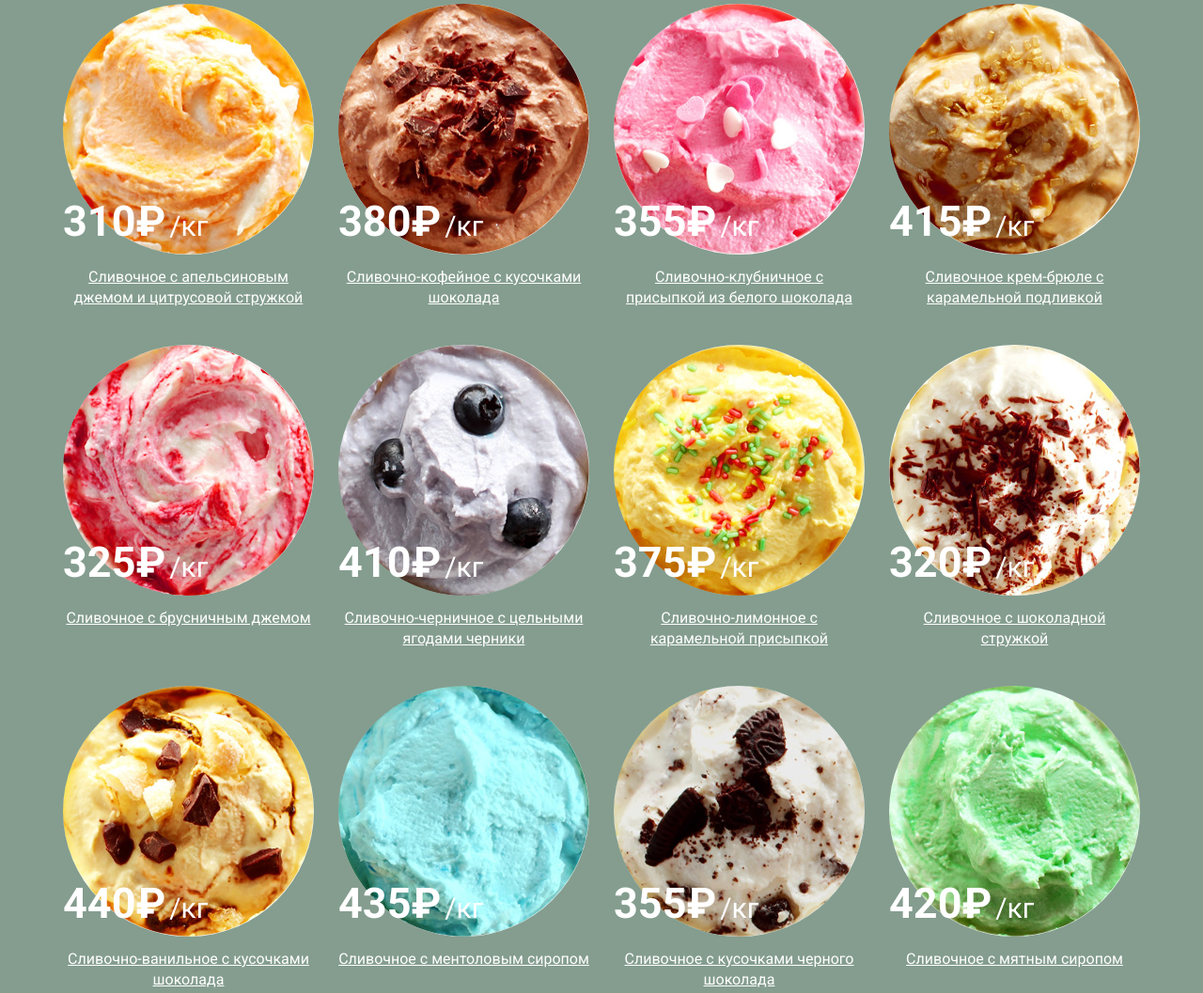
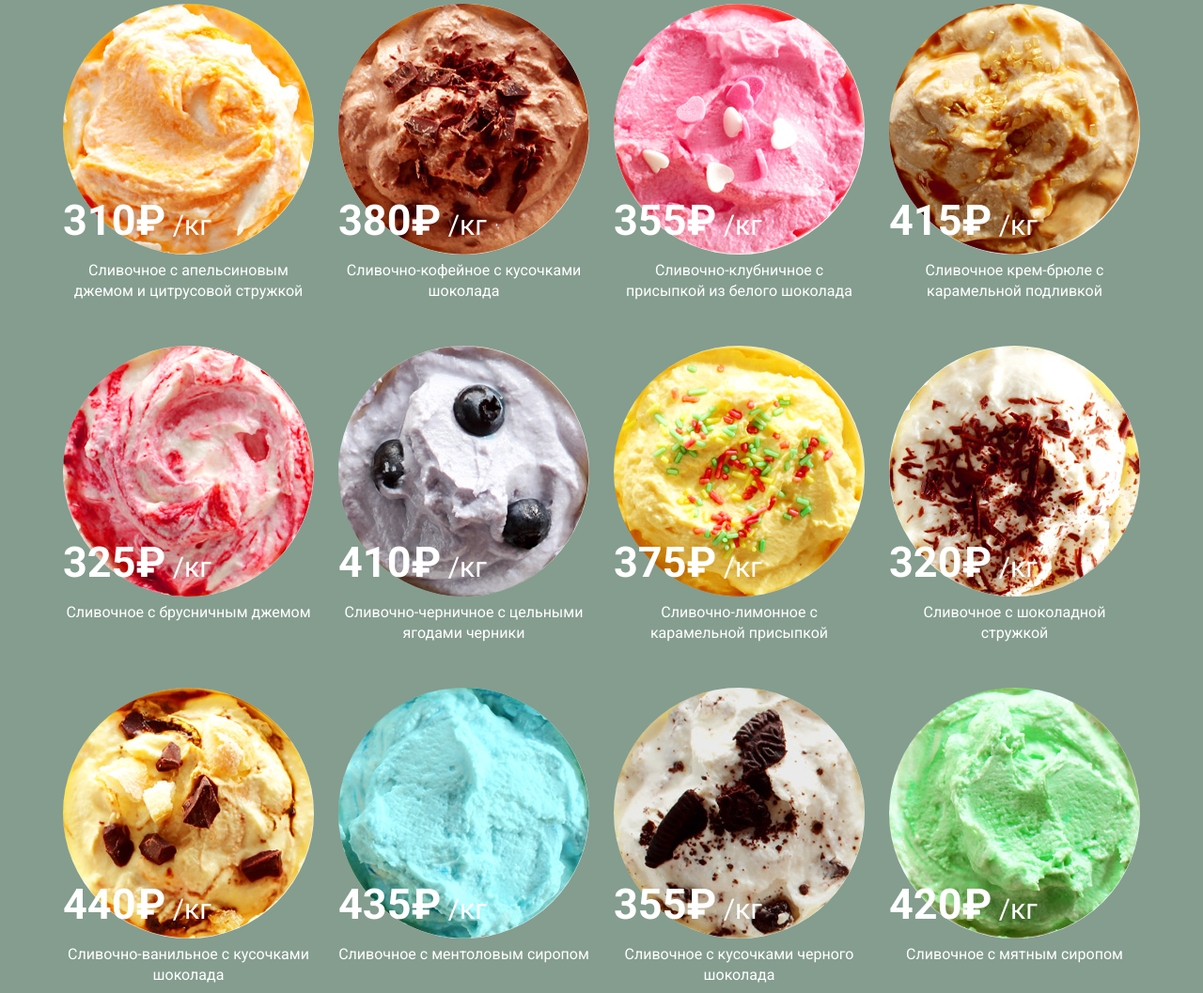
Before and after one commit to OlushkaZ/849827-gllacy, a plain HTML site: page catalog.html in a window 1280 px wide. Shown: the part 354-1411 px from the top of the page at 94% size. Drawn offline with Linux system fonts and the light colour scheme.

Commit message:
item card

```diff
--- a/catalog.html
+++ b/catalog.html
@@ -66,170 +66,160 @@
 			<h2 class="visually-hidden">Ассортимент сливочного мороженого</h2>
 			<ul class="catalog-list">
 				<li class="catalog-item">
-					<a class="catalog-list-item" href="catalog-item.html">
-						<p class="catalog-item-name">
+					<div class="catalog-list-item">
+						<a class="catalog-item-name" href="catalog-item.html">
+							<img class="catalog-item-image" src="img/product-1.jpg" width="267" height="267" alt="Сливочное с апельсиновым джемом и цитрусовой стружкой">
 							Сливочное с апельсиновым джемом и цитрусовой стружкой
-						</p>
-						<img class="catalog-item-image" src="img/product-1.jpg" width="267" height="267" alt="Сливочное с апельсиновым джемом и цитрусовой стружкой">
 						</a>
-					<a class="button catalog-list-button" href="№">Быстрый просмотр</a>
+						<a class="button catalog-list-button" href="#">Быстрый просмотр</a>
+					</div>
 					<p class="catalog-item-price">
 						<b class="populars-list-price">310₽</b>
 						<span>/кг</span>
 					</p>
 				</li>
 				<li class="catalog-item">
-					<a class="catalog-list-item" href="catalog-item.html">
-						<p class="catalog-item-name">
+					<div class="catalog-list-item">
+						<a class="catalog-item-name" href="catalog-item.html">
+							<img class="catalog-item-image" src="img/product-2.jpg" width="267" height="267" alt="Сливочное с апельсиновым джемом и цитрусовой стружкой">
 							Сливочно-кофейное с кусочками шоколада
-						</p>
-						<img class="catalog-item-image" src="img/product-2.jpg" width="267" height="267" alt="Сливочно-кофейное с кусочками шоколада">
 						</a>
 						<a class="button catalog-list-button" href="#">Быстрый просмотр</a>
+					</div>
 					<p class="catalog-item-price">
 						<b class="populars-list-price">380₽</b>
 						<span>/кг</span>
 					</p>
 				</li>
 				<li class="catalog-item">
-					<a class="catalog-list-item" href="catalog-item.html">
-						<p class="catalog-item-name">
+					<div class="catalog-list-item">
+						<a class="catalog-item-name" href="catalog-item.html">
+							<img class="catalog-item-image" src="img/product-3.jpg" width="267" height="267" alt="Сливочное с апельсиновым джемом и цитрусовой стружкой">
 							Сливочно-клубничное с присыпкой из белого шоколада
-						</p>
-						<img class="catalog-item-image" src="img/product-3.jpg" width="267" height="267" alt="Сливочно-клубничное с присыпкой из белого шоколада">
 						</a>
 						<a class="button catalog-list-button" href="#">Быстрый просмотр</a>
+					</div>
 					<p class="catalog-item-price">
 						<b class="populars-list-price">355₽</b>
 						<span>/кг</span>
 					</p>
-					<a class="button catalog-list-button" href="№">Быстрый просмотр</a>
 				</li>
 				<li class="catalog-item">
-					<a class="catalog-list-item" href="catalog-item.html">
-						<p class="catalog-item-name">
+					<div class="catalog-list-item">
+						<a class="catalog-item-name" href="catalog-item.html">
+							<img class="catalog-item-image" src="img/product-4.jpg" width="267" height="267" alt="Сливочное с апельсиновым джемом и цитрусовой стружкой">
 							Сливочное крем-брюле с карамельной подливкой
-						</p>
-						<img class="catalog-item-image" src="img/product-4.jpg" width="267" height="267" alt="Сливочное крем-брюле с карамельной подливкой">
 						</a>
 						<a class="button catalog-list-button" href="#">Быстрый просмотр</a>
+					</div>
 					<p class="catalog-item-price">
 						<b class="populars-list-price">415₽</b>
 						<span>/кг</span>
 					</p>
-					<a class="button catalog-list-button" href="#">Быстрый просмотр</a>
 				</li>
 				<li class="catalog-item">
-					<a class="catalog-list-item" href="catalog-item.html">
-						<p class="catalog-item-name">
+					<div class="catalog-list-item">
+						<a class="catalog-item-name" href="catalog-item.html">
+							<img class="catalog-item-image" src="img/product-5.jpg" width="267" height="267" alt="Сливочное с апельсиновым джемом и цитрусовой стружкой">
 							Сливочное с брусничным джемом
-						</p>
-						<img class="catalog-item-image" src="img/product-5.jpg" width="267" height="267" alt="Сливочное с апельсиновым джемом и цитрусовой стружкой">
 						</a>
 						<a class="button catalog-list-button" href="#">Быстрый просмотр</a>
+					</div>
 					<p class="catalog-item-price">
 						<b class="populars-list-price">325₽</b>
 						<span>/кг</span>
 					</p>
-					<a class="button catalog-list-button" href="№">Быстрый просмотр</a>
 				</li>
 				<li class="catalog-item">
-					<a class="catalog-list-item" href="catalog-item.html">
-						<p class="catalog-item-name">
+					<div class="catalog-list-item">
+						<a class="catalog-item-name" href="catalog-item.html">
+							<img class="catalog-item-image" src="img/product-6.jpg" width="267" height="267" alt="Сливочное с апельсиновым джемом и цитрусовой стружкой">
 							Сливочно-черничное с цельными ягодами черники
-						</p>
-						<img class="catalog-item-image" src="img/product-6.jpg" width="267" height="267" alt="Сливочно-кофейное с кусочками шоколада">
 						</a>
 						<a class="button catalog-list-button" href="#">Быстрый просмотр</a>
+					</div>
 					<p class="catalog-item-price">
 						<b class="populars-list-price">410₽</b>
 						<span>/кг</span>
 					</p>
-					<a class="button catalog-list-button" href="#">Быстрый просмотр</a>
 				</li>
 				<li class="catalog-item">
-					<a class="catalog-list-item" href="catalog-item.html">
-						<p class="catalog-item-name">
+					<div class="catalog-list-item">
+						<a class="catalog-item-name" href="catalog-item.html">
+							<img class="catalog-item-image" src="img/product-7.jpg" width="267" height="267" alt="Сливочное с апельсиновым джемом и цитрусовой стружкой">
 							Сливочно-лимонное с карамельной присыпкой
-						</p>
-						<img class="catalog-item-image" src="img/product-7.jpg" width="267" height="267" alt="Сливочно-клубничное с присыпкой из белого шоколада">
 						</a>
 						<a class="button catalog-list-button" href="#">Быстрый просмотр</a>
+					</div>
 					<p class="catalog-item-price">
 						<b class="populars-list-price">375₽</b>
 						<span>/кг</span>
 					</p>
-					<a class="button catalog-list-button" href="№">Быстрый просмотр</a>
 				</li>
 				<li class="catalog-item">
-					<a class="catalog-list-item" href="catalog-item.html">
-						<p class="catalog-item-name">
+					<div class="catalog-list-item">
+						<a class="catalog-item-name" href="catalog-item.html">
+							<img class="catalog-item-image" src="img/product-8.jpg" width="267" height="267" alt="Сливочное с апельсиновым джемом и цитрусовой стружкой">
 							Сливочное с шоколадной стружкой
-						</p>
-						<img class="catalog-item-image" src="img/product-8.jpg" width="267" height="267" alt="Сливочное крем-брюле с карамельной подливкой">
 						</a>
 						<a class="button catalog-list-button" href="#">Быстрый просмотр</a>
+					</div>
 					<p class="catalog-item-price">
 						<b class="populars-list-price">320₽</b>
 						<span>/кг</span>
 					</p>
-					<a class="button catalog-list-button" href="#">Быстрый просмотр</a>
 				</li>
 				<li class="catalog-item">
-					<a class="catalog-list-item" href="catalog-item.html">
-						<p class="catalog-item-name">
+					<div class="catalog-list-item">
+						<a class="catalog-item-name" href="catalog-item.html">
+							<img class="catalog-item-image" src="img/product-9.jpg" width="267" height="267" alt="Сливочное с апельсиновым джемом и цитрусовой стружкой">
 							Сливочно-ванильное с кусочками шоколада
-						</p>
-						<img class="catalog-item-image" src="img/product-9.jpg" width="267" height="267" alt="Сливочное с апельсиновым джемом и цитрусовой стружкой">
 						</a>
 						<a class="button catalog-list-button" href="#">Быстрый просмотр</a>
+					</div>
 					<p class="catalog-item-price">
 						<b class="populars-list-price">440₽</b>
 						<span>/кг</span>
 					</p>
-					<a class="button catalog-list-button" href="№">Быстрый просмотр</a>
 				</li>
 				<li class="catalog-item">
-					<a class="catalog-list-item" href="catalog-item.html">
-						<p class="catalog-item-name">
+					<div class="catalog-list-item">
+						<a class="catalog-item-name" href="catalog-item.html">
+							<img class="catalog-item-image" src="img/product-10.jpg" width="267" height="267" alt="Сливочное с апельсиновым джемом и цитрусовой стружкой">
 							Сливочноe с ментоловым сиропом
-						</p>
-						<img class="catalog-item-image" src="img/product-10.jpg" width="267" height="267" alt="Сливочно-кофейное с кусочками шоколада">
 						</a>
 						<a class="button catalog-list-button" href="#">Быстрый просмотр</a>
+					</div>
 					<p class="catalog-item-price">
 						<b class="populars-list-price">435₽</b>
 						<span>/кг</span>
 					</p>
-					<a class="button catalog-list-button" href="#">Быстрый просмотр</a>
 				</li>
 				<li class="catalog-item">
-					<a class="catalog-list-item" href="catalog-item.html">
-						<p class="catalog-item-name">
+					<div class="catalog-list-item">
+						<a class="catalog-item-name" href="catalog-item.html">
+							<img class="catalog-item-image" src="img/product-11.jpg" width="267" height="267" alt="Сливочное с апельсиновым джемом и цитрусовой стружкой">
 							Сливочное с кусочками черного шоколада
-						</p>
-						<img class="catalog-item-image" src="img/product-11.jpg" width="267" height="267" alt="Сливочно-клубничное с присыпкой из белого шоколада">
 						</a>
 						<a class="button catalog-list-button" href="#">Быстрый просмотр</a>
+					</div>
 					<p class="catalog-item-price">
 						<b class="populars-list-price">355₽</b>
 						<span>/кг</span>
 					</p>
-					<a class="button catalog-list-button" href="№">Быстрый просмотр</a>
 				</li>
 				<li class="catalog-item">
-					<a class="catalog-list-item" href="catalog-item.html">
-						<p class="catalog-item-name">
+					<div class="catalog-list-item">
+						<a class="catalog-item-name" href="catalog-item.html">
+							<img class="catalog-item-image" src="img/product-12.jpg" width="267" height="267" alt="Сливочное с апельсиновым джемом и цитрусовой стружкой">
 							Сливочное с мятным сиропом
-						</p>
-						<img class="catalog-item-image" src="img/product-12.jpg" width="267" height="267" alt="Сливочное крем-брюле с карамельной подливкой">
 						</a>
 						<a class="button catalog-list-button" href="#">Быстрый просмотр</a>
+					</div>
 					<p class="catalog-item-price">
 						<b class="populars-list-price">420₽</b>
 						<span>/кг</span>
 					</p>
-					<a class="button catalog-list-button" href="#">Быстрый просмотр</a>
 				</li>
 			</ul>
 			<ul class="pagination-list">
--- a/css/style.css
+++ b/css/style.css
@@ -390,18 +390,6 @@ li:last-child .site-navigation-link-level2 {
   list-style: none;
 }
 
-.populars-list-price,
-.catalog-list b {
-  font-size: 45px;
-  line-height: 45px;
-}
-
-.populars-list span,
-.catalog-list span {
-  font-size: 30px;
-  line-height: 45px;
-}
-
 .populars-list-item,
 .catalog-list-item {
   color: #ffffff;
@@ -409,7 +397,7 @@ li:last-child .site-navigation-link-level2 {
   flex-direction: column-reverse;
 }
 
-.populars-list-item::before {
+.populars-list-item::after {
   content: "";
   position: absolute;
   top: 0;
@@ -421,19 +409,36 @@ li:last-child .site-navigation-link-level2 {
   background-position: 0 0;
 }
 
+.populars-list-item:hover::before {
+  content: "";
+  position: absolute;
+  top: -7px;
+  left: -13px;
+  width: 293px;
+  height: calc(100% + 90px);
+  border-radius: 5px;
+  background-color: rgba(255, 255, 255, 0.2);
+}
+
 .catalog-list-item:hover::before {
   content: "";
   position: absolute;
-  top: 0;
+  top: -7px;
   left: -13px;
   width: 293px;
-  height: 380px;
+  height: calc(100% + 90px);
+  border-radius: 5px;
   background-color: rgba(255, 255, 255, 0.2);
-  z-index: 2;
 }
 
-.catalog-list-item:hover+.catalog-list-button,
-.catalog-list-button:hover {
+.catalog-list-item:hover,
+.popular-list-item:hover {
+  position: relative;
+  z-index: 1;
+}
+
+.catalog-list-item:hover .catalog-list-button,
+.populars-list-item:hover .catalog-list-button {
   display: block;
 }
 
@@ -442,8 +447,9 @@ li:last-child .site-navigation-link-level2 {
   box-sizing: border-box;
   position: absolute;
   left: 50%;
-  margin-left: -100px;
-  width: 200px;
+  transform: translateX(-50%);
+  min-width: 200px;
+  bottom: -60px;
   padding-left: 15px;
   padding-right: 15px;
   z-index: 3;
@@ -452,16 +458,14 @@ li:last-child .site-navigation-link-level2 {
 .catalog-item {
   width: 267px;
   position: relative;
-  margin-bottom: 39px;
+  margin-bottom: 47px;
 }
 
 .catalog-item-name {
-  margin: 0;
-  padding: 0;
-  padding-top: 13px;
   text-align: center;
-  box-sizing: border-box;
-  min-height: 53px;
+  z-index: 0;
+  color: #ffffff;
+  text-decoration: none;
 }
 
 .catalog-item-price,
@@ -471,9 +475,16 @@ li:last-child .site-navigation-link-level2 {
 }
 
 .catalog-item-price {
+  font-size: 30px;
+  line-height: 45px;
   position: absolute;
-  top: 209px;
+  top: 208px;
   z-index: 1;
+}
+
+.populars-list-price {
+  font-size: 45px;
+  line-height: 45px;
 }
 
 .catalog-item-image {
@@ -788,7 +799,7 @@ li:last-child .site-navigation-link-level2 {
 .pagination-list {
   list-style: none;
   margin: 0;
-  margin-top: 44px;
+  margin-top: 42px;
   padding: 0;
   display: flex;
   justify-content: flex-end;
```
Also changed, not shown: index.html (+24 -20 lines). Lines whose indentation alone changed are shown as unchanged.
